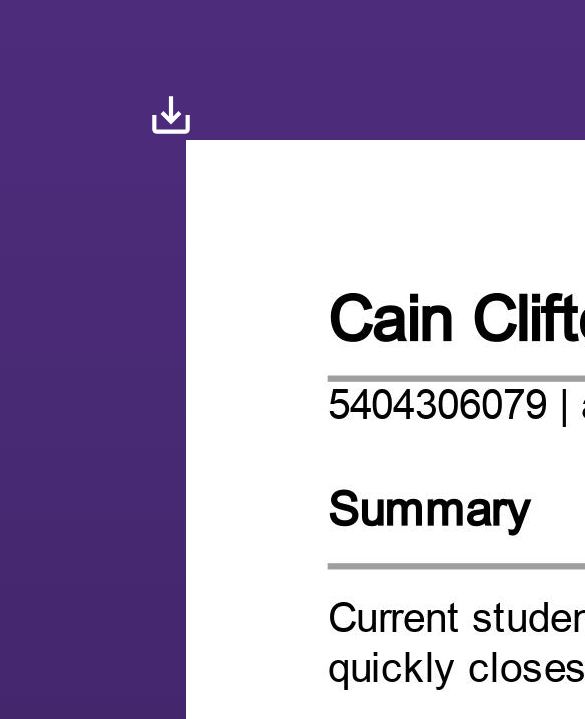
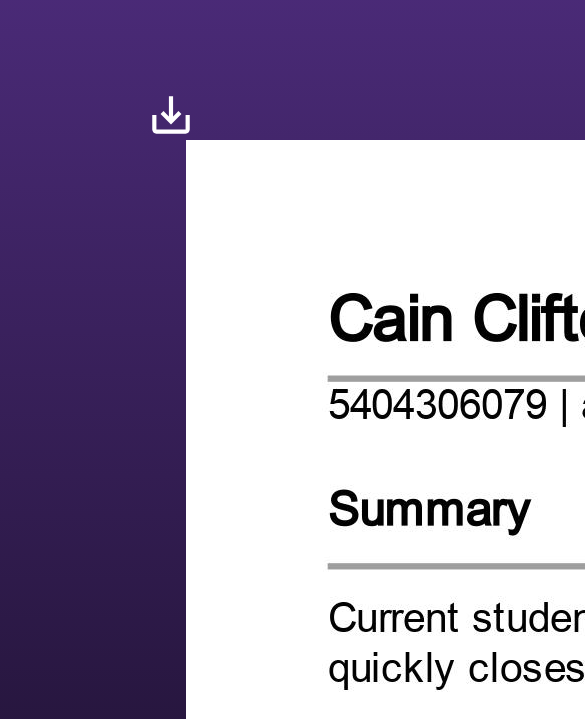
Before and after one commit to kodiakcain/updated-portfolio, a Next.js app: page /Resume in a window 390 px wide. Shown: the part 110-829 px from the top of the page, 585 px wide, since content can reach past the window. Built offline with nearby package versions, Linux system fonts and the light colour scheme.

Commit message:
mobile css

```diff
--- a/styles/Resume.modules.css
+++ b/styles/Resume.modules.css
@@ -43,9 +43,10 @@
     }
 
     .frame {
-        width: 2000vw;
-        height: 666vh;
+        width: 500vw;
+        height: 166vh;
         overflow: hidden;
+        max-height: 100%;
     }
 
     .leftPad {
```
